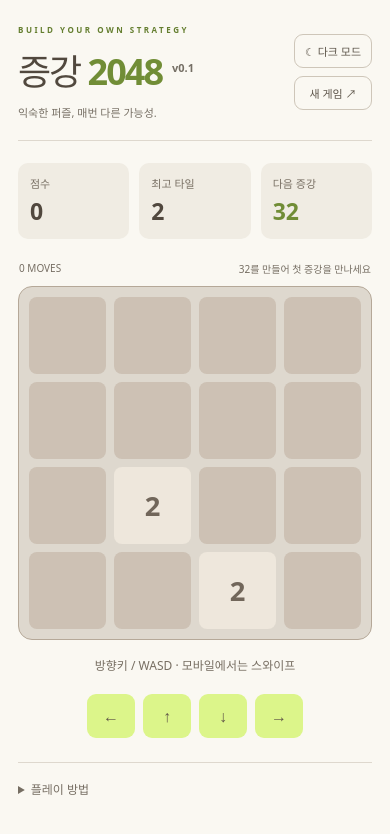
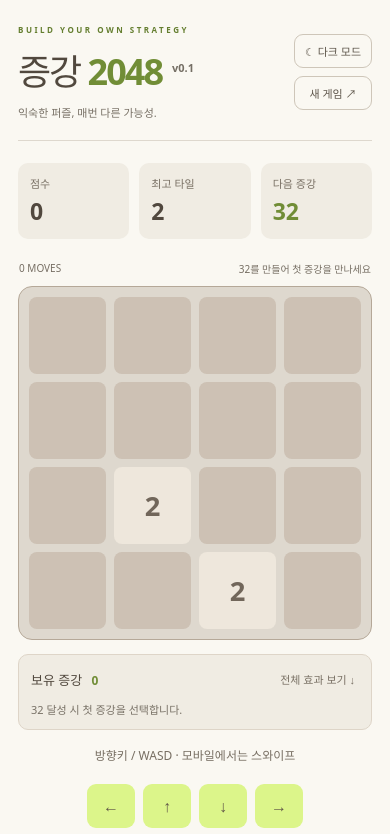
Before and after one commit to jackcmh1/Agument-2048, a React (Vite) app: page / in a window 390 px wide. Shown: the top 834 px of the page. Built offline with nearby package versions, Linux system fonts and the light colour scheme.

Commit message:
Keep unchanged tiles static and expose mobile augment controls

```diff
--- a/src/main.tsx
+++ b/src/main.tsx
@@ -60,7 +60,12 @@
         if (result.changed) {
           busy.current = true;
           setMerged([]);
-          setMotion(result.trajectories);
+          setMotion(
+            result.trajectories.filter(
+              (tile) =>
+                tile.from !== tile.to || result.merged.includes(tile.to),
+            ),
+          );
           motionTimer.current = setTimeout(() => {
             setMotion([]);
             setMerged(result.merged);
@@ -250,7 +255,7 @@
                 key={i}
                 data-index={i}
                 aria-label={`${Math.floor(i / 4) + 1}행 ${(i % 4) + 1}열 ${v || "빈칸"}`}
-                className={`tile v${v} ${merged.includes(i) ? "merged" : ""} ${s.choices.includes(i) ? "candidate" : ""} ${s.target === "B01" && [2, 4].includes(v) ? "candidate" : ""} ${s.target === "B02" && i < 12 ? "row-target" : ""}`}
+                className={`tile v${v} ${motion.some((tile) => tile.to === i) ? "motion-hidden" : ""} ${merged.includes(i) ? "merged" : ""} ${s.choices.includes(i) ? "candidate" : ""} ${s.target === "B01" && [2, 4].includes(v) ? "candidate" : ""} ${s.target === "B02" && i < 12 ? "row-target" : ""}`}
                 onClick={(e) => {
                   if (e.detail === 0)
                     dispatch(
@@ -274,6 +279,67 @@
               </div>
             ))}
           </div>
+          <section className="augment-toolbar" aria-label="보유 증강 및 능력">
+            <div className="section-title">
+              <h2>
+                보유 증강 <span>{s.owned.length}</span>
+              </h2>
+              <button
+                className="text-button"
+                onClick={() =>
+                  document
+                    .getElementById("augment-list")
+                    ?.scrollIntoView({
+                      behavior: window.matchMedia(
+                        "(prefers-reduced-motion: reduce)",
+                      ).matches
+                        ? "instant"
+                        : "smooth",
+                      block: "start",
+                    })
+                }
+              >
+                전체 효과 보기 ↓
+              </button>
+            </div>
+            {!s.owned.length && (
+              <p className="muted">32 달성 시 첫 증강을 선택합니다.</p>
+            )}
+            <div className="augment-shortcuts">
+              {s.owned.map((id) =>
+                ["B01", "B02"].includes(id) ? (
+                  <button
+                    key={id}
+                    disabled={
+                      !!s.cool[id] ||
+                      s.phase !== "play" ||
+                      !!s.target ||
+                      !!motion.length
+                    }
+                    onClick={() =>
+                      dispatch({ type: "ability", id: id as "B01" | "B02" })
+                    }
+                  >
+                    <strong>{cards[id].name}</strong>
+                    <small>
+                      {s.cool[id]
+                        ? `${s.cool[id]} 이동 후 충전`
+                        : "사용하기 ↗"}
+                    </small>
+                  </button>
+                ) : (
+                  <span
+                    key={id}
+                    className="passive-chip"
+                    title={cards[id].description}
+                  >
+                    {cards[id].name}
+                    <small>패시브</small>
+                  </span>
+                ),
+              )}
+            </div>
+          </section>
           <div className="instruction" role="status">
             {s.phase === "spawn"
               ? "빛나는 빈칸 중 생성 위치를 선택하세요."
@@ -310,7 +376,7 @@
             </p>
           </details>
         </section>
-        <aside>
+        <aside id="augment-list" tabIndex={-1}>
           <div className="section-title">
             <h2>나의 증강</h2>
             <span>{s.owned.length} / 6</span>
@@ -336,9 +402,13 @@
               {["B01", "B02"].includes(id) ? (
                 <button
                   disabled={!!s.cool[id] || s.phase !== "play" || !!s.target}
-                  onClick={() =>
-                    dispatch({ type: "ability", id: id as "B01" | "B02" })
-                  }
+                  onClick={() => {
+                    dispatch({ type: "ability", id: id as "B01" | "B02" });
+                    boardRef.current?.scrollIntoView({
+                      block: "center",
+                      behavior: "instant",
+                    });
+                  }}
                 >
                   {s.cool[id] ? `${s.cool[id]} 이동 후 충전` : "능력 사용 ↗"}
                 </button>
--- a/src/style.css
+++ b/src/style.css
@@ -202,9 +202,7 @@
   border-radius: 8px;
   background: var(--empty-cell);
   color: #ebe5da;
-  transition:
-    background 0.12s,
-    box-shadow 0.12s;
+  transition: box-shadow 0.12s;
 }
 .v2 {
   background: #eee7dc;
@@ -567,10 +565,11 @@
   z-index: 2;
   font-weight: 700;
 }
-.is-moving > button:not(.v0) {
+.board > button.motion-hidden {
   color: transparent;
   background: var(--empty-cell);
   box-shadow: none;
+  transition: none;
 }
 .merged:not(.v0) {
   animation: merge-pop 180ms ease-out;
@@ -606,3 +605,53 @@
     transition: none !important;
   }
 }
+
+.augment-toolbar {
+  margin-top: 14px;
+  padding: 12px;
+  border: 1px solid var(--card-border);
+  border-radius: 10px;
+  background: var(--surface);
+}
+.augment-toolbar h2 {
+  font-size: 13px;
+}
+.augment-toolbar h2 span {
+  margin-left: 6px;
+}
+.augment-toolbar .muted {
+  font-size: 11px;
+  margin: 10px 0 0;
+}
+.augment-shortcuts {
+  display: flex;
+  flex-wrap: wrap;
+  gap: 8px;
+  margin-top: 8px;
+}
+.augment-shortcuts:empty {
+  margin: 0;
+}
+.augment-shortcuts > button,
+.passive-chip {
+  display: flex;
+  flex-direction: column;
+  gap: 4px;
+  padding: 9px 12px;
+  border-radius: 8px;
+  font-size: 12px;
+}
+.augment-shortcuts > button small {
+  color: #465728;
+  font-size: 10px;
+}
+.passive-chip {
+  border: 1px solid var(--card-border);
+  color: var(--text);
+}
+.passive-chip small {
+  font-size: 10px;
+}
+#augment-list {
+  scroll-margin-top: 16px;
+}
```
